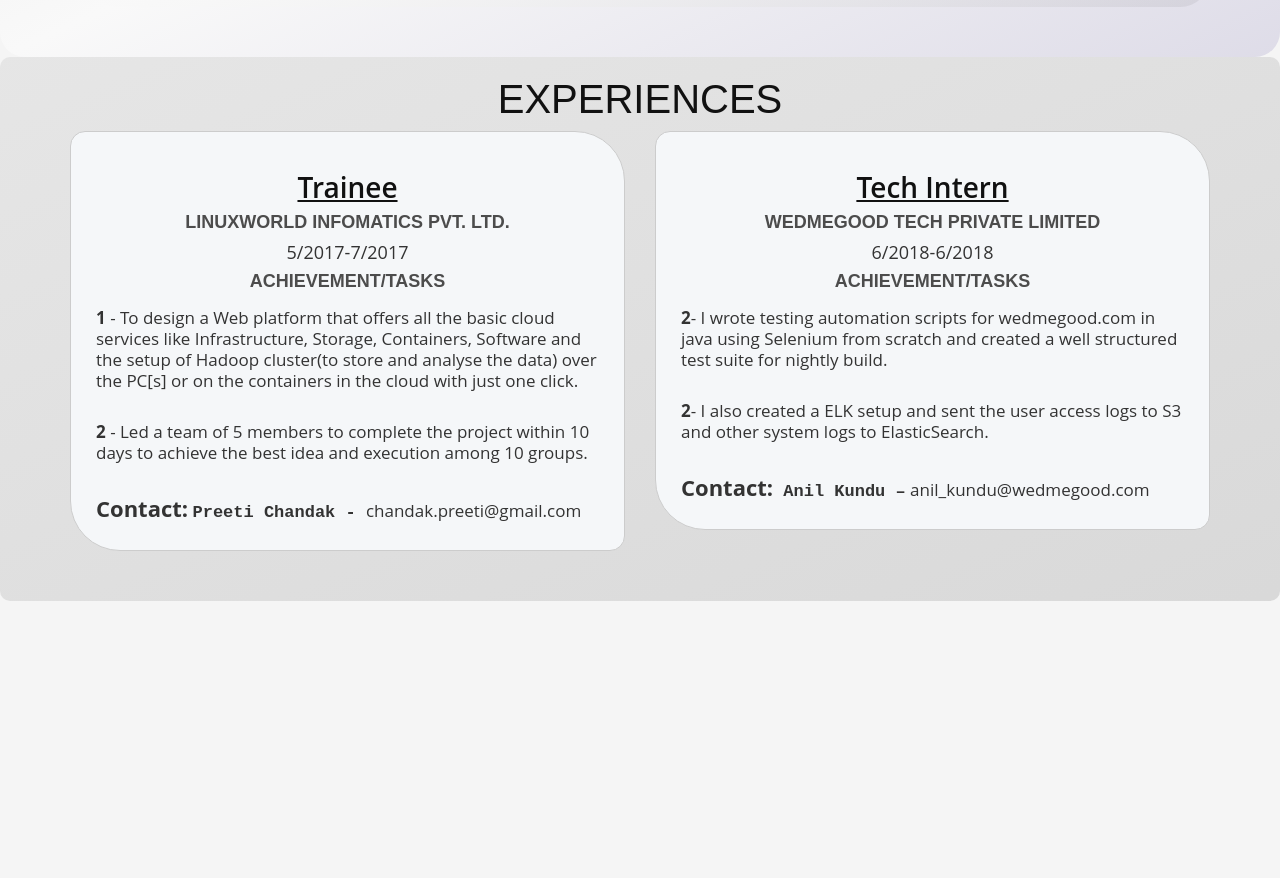
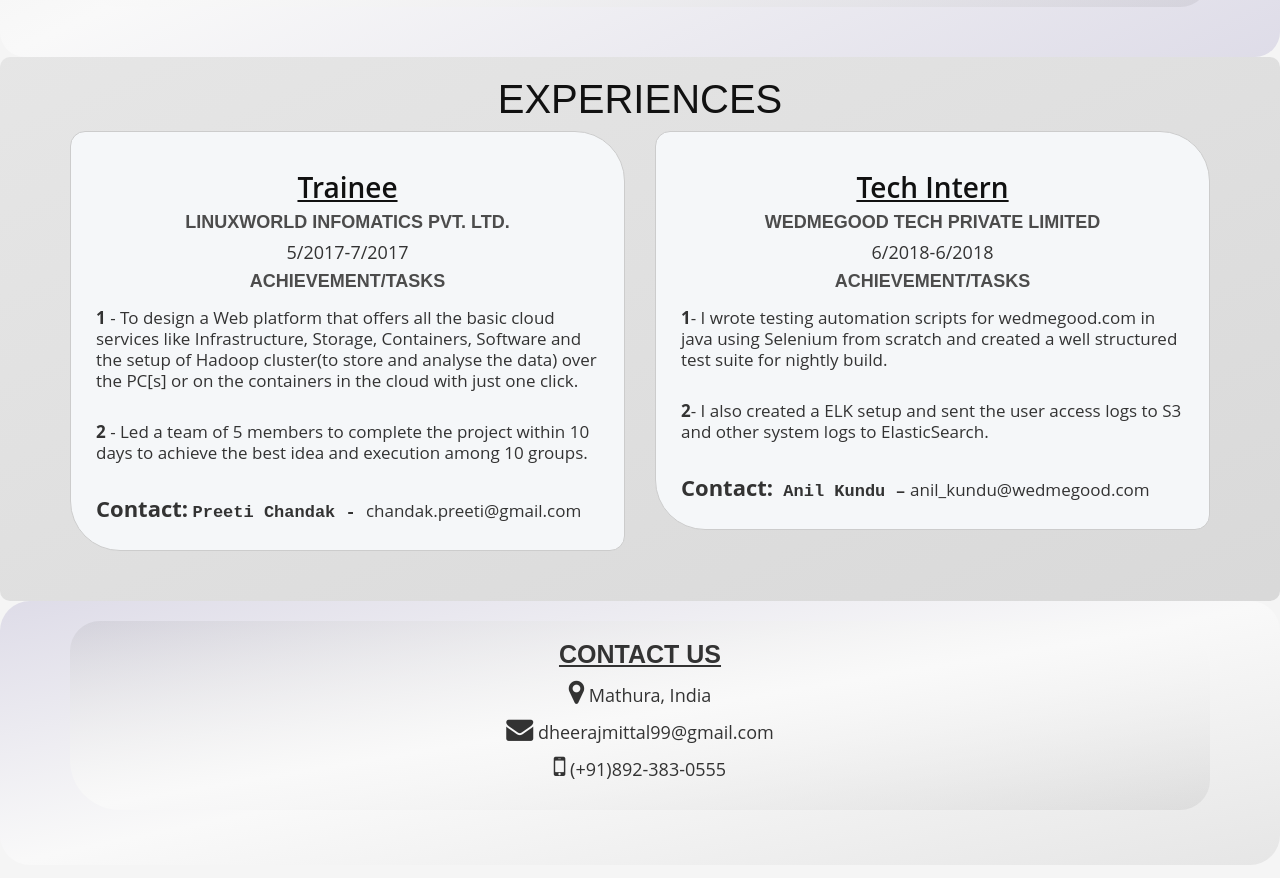
Before and after one commit to narayanhari/web-Dm, a plain HTML site: page index.html in a window 1280 px wide. Shown: the part 1104-1982 px from the top of the page. Before the commit the page ends 1769 px from the top, so only its background shows below. Drawn offline with nearby package versions, Linux system fonts and the light colour scheme.

Commit message:
till contacts

```diff
--- a/css/style.css
+++ b/css/style.css
@@ -122,7 +122,7 @@ Experiences
     text-align: center !important;
     background: linear-gradient(to bottom right, #1111, #2222);
     border-radius: 10px;
-    margin-bottom: 5%;
+    margin-bottom: 0%;
 
 }
 .exp p{
@@ -157,6 +157,36 @@ Experiences
     text-decoration: underline;
     color: #111111;
 }
+
+/*
+
+contact us
+*/
+
+.contact{
+
+    padding: 20px 0 55px;
+    margin-top: 0px;
+    margin-bottom: 1%;
+    text-align: center;
+    font-size: 18px;
+       background: linear-gradient(to bottom right, #dedce8, #f9f9f9,#1111);
+    border-radius: 30px;
+
+}
+.cont{
+        background: linear-gradient(to bottom right, #1111, #f9f9f9,#1111);
+    padding: 10px 0 20px;
+    border-radius: 30px 50px;
+
+}
+.fa{
+    font-size: 27px;
+}
+.contact h4{
+    font-size: 25px;
+    text-decoration: underline;
+}
 @media(max-width:600px) {
     .header{
     height: 50%;
--- a/index.html
+++ b/index.html
@@ -163,7 +163,7 @@
                         <h4>WedMeGood Tech Private Limited</h4>
                         <h5>6/2018-6/2018</h5>
                         <h4>Achievement/Tasks</h4>
-                        <li><p><b>2</b>- I wrote testing automation scripts for wedmegood.com in java using Selenium from scratch and created a well structured test suite for nightly build.</p></li>
+                        <li><p><b>1</b>- I wrote testing automation scripts for wedmegood.com in java using Selenium from scratch and created a well structured test suite for nightly build.</p></li>
                         <li><p><b>2</b>- I also created a ELK setup and sent the user access logs to S3 and other system logs to ElasticSearch.</p></li>
                         <li><b style="font-size: 22px">Contact:</b><b style="font-family: monospace"> Anil Kundu –</b> anil_kundu@wedmegood.com</li>
                     </div>
@@ -172,7 +172,21 @@
             </div>
         </div>
     </div>
-
+    <!--- Experience ends here --->
+    <div id=contact class="contact">
+        <div class="container">
+            <div class="row">
+                <div class="col-lg-12 col-md-12" >
+                   <div class="cont">
+                    <h4>Contact US</h4>
+                    <p><i class="fa fa-map-marker" aria-hidden="true"></i>  Mathura, India</p>
+                    <p><i class="fa fa-envelope" aria-hidden="true"></i> dheerajmittal99@gmail.com</p>
+                    <p><i class="fa fa-mobile" aria-hidden="true"></i>  (+91)892-383-0555</p>
+                </div>
+                </div>
+            </div>
+        </div>
+    </div>
 
     <!-- jQuery (necessary for Bootstrap's JavaScript plugins) -->
     <script src="https://ajax.googleapis.com/ajax/libs/jquery/1.12.4/jquery.min.js"></script>
```
